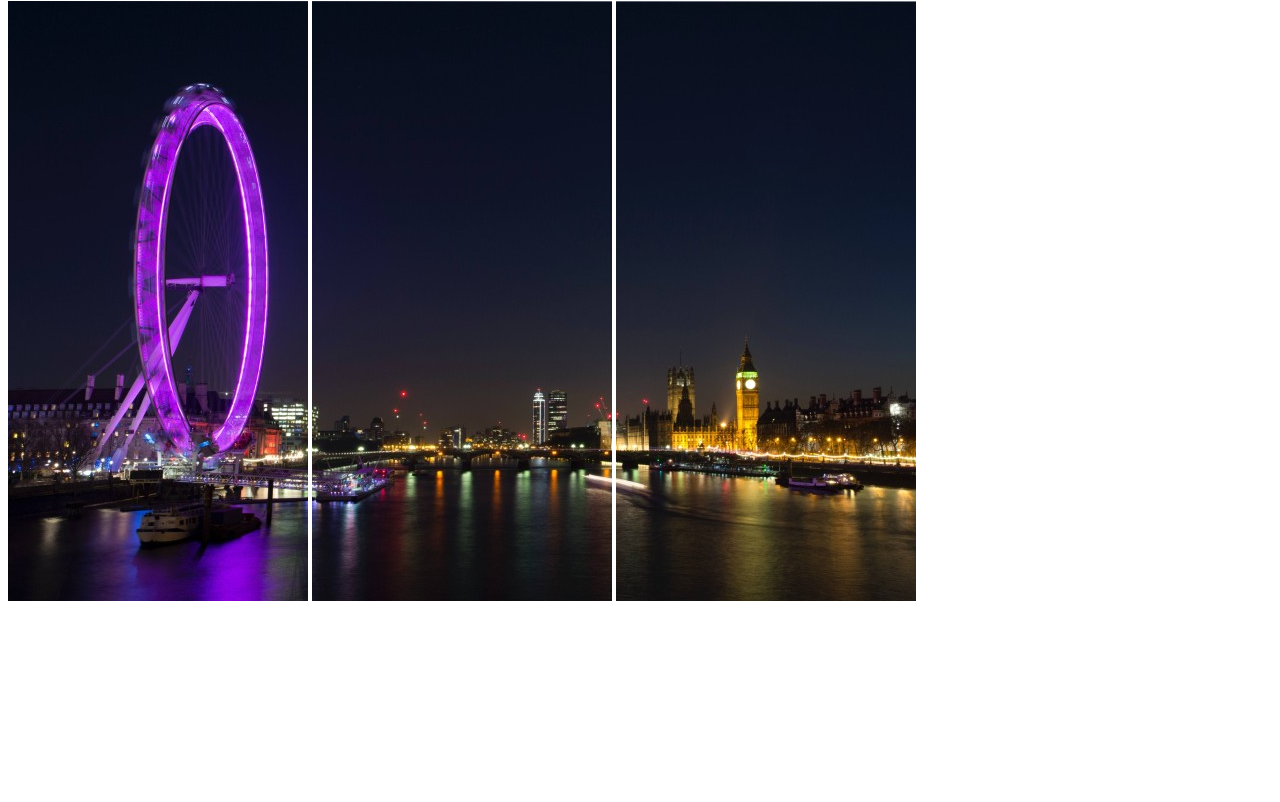
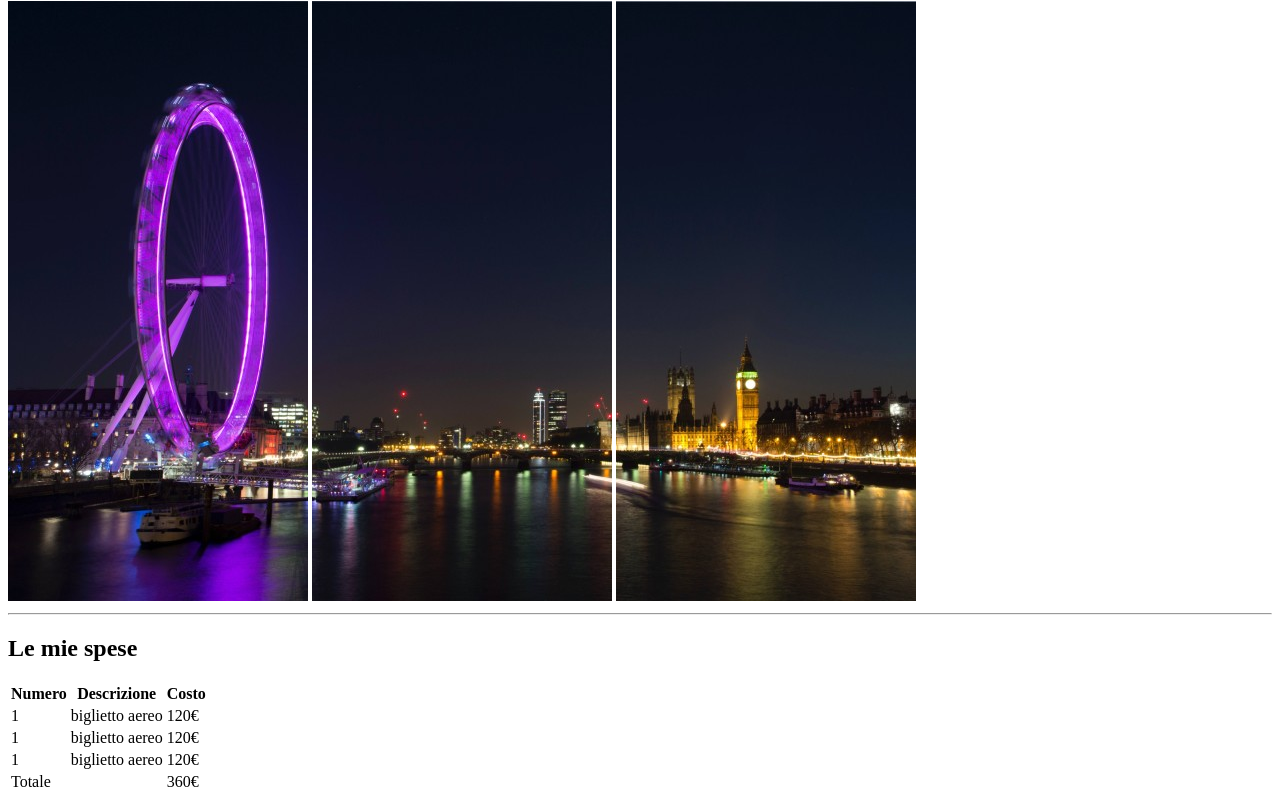
Before and after one commit to VincenzoZ24/html-london-trip, a plain HTML site: page index.html in a window 1280 px wide. Shown: the part 79-881 px from the top of the page. Before the commit the page ends 800 px from the top, so only its background shows below. Drawn offline with Linux system fonts and the light colour scheme.

Commit message:
tabella con informazioni

```diff
--- a/index.html
+++ b/index.html
@@ -12,10 +12,38 @@
         <img src="img/foto1.jpg" alt="">
         <img src="img/foto2.jpg" alt="">
         <img src="img/foto3.jpg" alt="">
+        <hr>
 
     </header>
     <main>
+        <h2>Le mie spese</h2>
+        <table>
+            <tr>
+                <th>Numero</th>
+                <th>Descrizione</th>
+                <th>Costo</th>
+            </tr>
+            <tr>
+                <td>1</td>
+                <td>biglietto aereo</td>
+                <td>120&euro; </td>
+            </tr>
+            <tr>
+                <td>1</td>
+                <td>biglietto aereo</td>
+                <td>120&euro;</td>
+            </tr>
+            <tr>
+                <td>1</td>
+                <td>biglietto aereo</td>
+                <td>120&euro;</td>
+            </tr>
+            <tr>
+                <td colspan="2">Totale</td>
+                <td>360&euro;</td>
+            </tr>
 
+        </table>
     </main>
     <footer>
 
```
